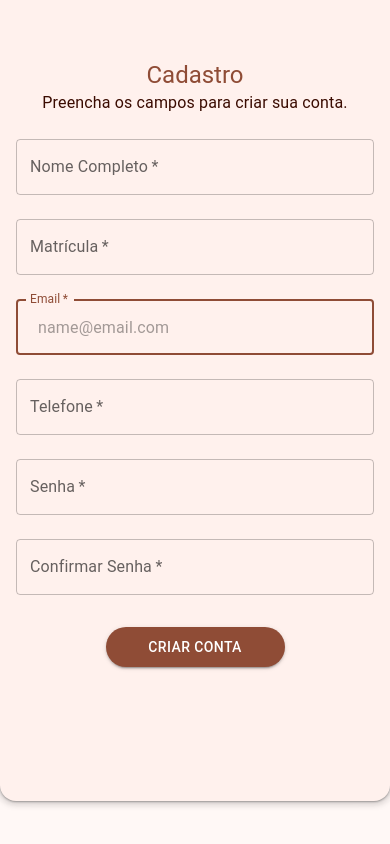
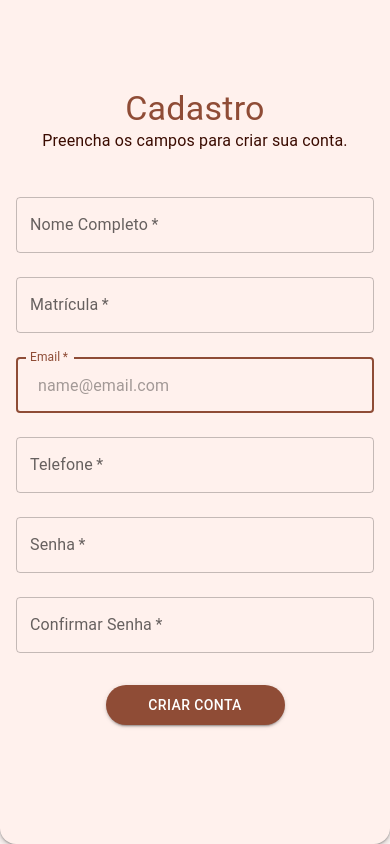
Before and after one commit to Engenharia-de-software-Gp05/Fronted-Complexo-Esportivo-UFCG, a React (Create React App) app: page /sign-in in a window 390 px wide. Built offline with nearby package versions, Linux system fonts and the light colour scheme; what @devexpress/dx-react-scheduler-material-ui would draw is missing.

Commit message:
fix: making the login screen responsive

```diff
--- a/src/pages/sign-in/index.js
+++ b/src/pages/sign-in/index.js
@@ -51,13 +51,13 @@ export default function SignIn() {
 
   return (
     <main>
+      <CssBaseline />
       <Container component="section" maxWidth="xs">
-        <CssBaseline />
-        <Box className="container">
-          <Typography component="h1" variant="h5" className="h1">
+        <Box className="container" style={{ marginTop: '120px' }}>
+          <Typography component="h1" variant="h4" className="h1">
             Cadastro
           </Typography>
-          <Typography component="subtitle1">
+          <Typography component="subtitle1" style={{ marginBottom: 20}}>
             Preencha os campos para criar sua conta.
           </Typography>
           <Box component="form" onSubmit={handleSubmit} noValidate sx={{ mt: 1 }} className="container">
--- a/src/pages/sign-in/style.css
+++ b/src/pages/sign-in/style.css
@@ -5,6 +5,7 @@
     justify-content: center;
     width: 100%;
     height: 100vh;
+    margin-top: 5vh;
 }
 
 .button{
@@ -38,7 +39,7 @@ main{
 
 @media only screen and (max-device-width: 1024px) {
     .container{
-        width: 700px;
+        width: 550px;
         }
     }
 
```
